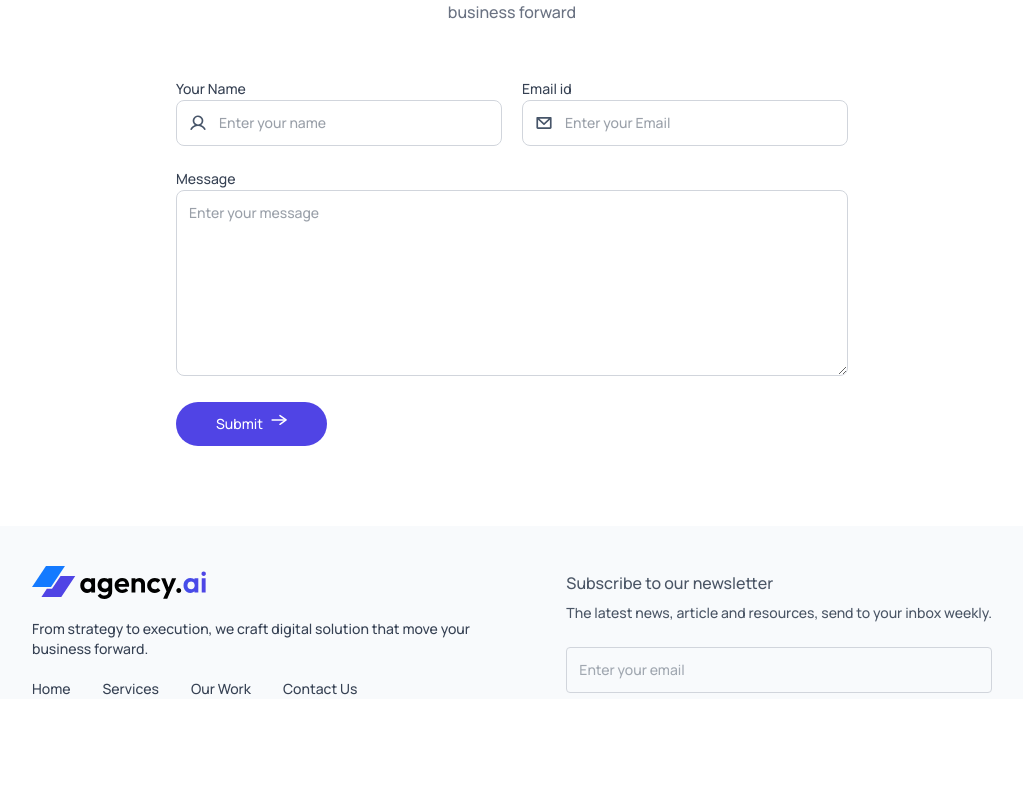
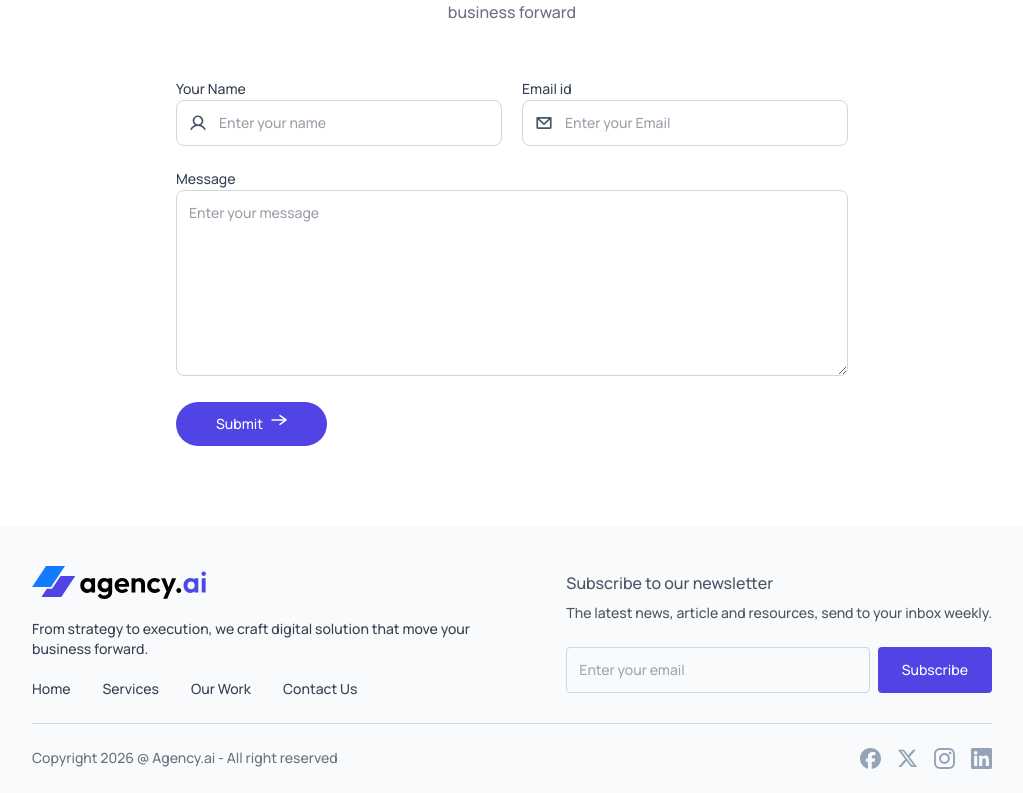
Before and after one commit to noman-web31/agency.ai, a React (Vite) app: page / in a window 1280 px wide. Shown: the part 3161-3954 px from the top of the page, without its empty margins (128-1151 px from the left). Before the commit the page ends 3860 px from the top, so only its background shows below. Built offline with nearby package versions, Linux system fonts and the light colour scheme.

Commit message:
footer made

```diff
--- a/src/components/Footer.jsx
+++ b/src/components/Footer.jsx
@@ -19,10 +19,24 @@ const Footer = () => {
 <div className='text-gray-600 '>
   <h3 className='font-semibold'>Subscribe to our newsletter</h3>
   <p className='text-sm mt-2 mb-6'>The latest news, article and resources, send to your inbox weekly.</p>
-  <div>
+  <div className='flex gap-2 text-sm'>
     <input type="email" name="" id="" placeholder='Enter your email' className='w-full p-3 text-sm outline-none rounded bg-transparent border border-gray-300'/>
+    <button className='bg-primary text-white rounded px-6'>Subscribe</button>
   </div>
 </div>
+</div>
+<hr className='border-gray-300 my-6' />
+
+{/* footer bottom */}
+
+<div className='pb-6 text-sm text-gray-500 flex justify-center sm:justify-between gap-4 flex-wrap'>
+  <p>Copyright 2026 @ Agency.ai - All right reserved</p>
+  <div className='flex items-center justify-between gap-4'>
+    <img src={assets.facebook_icon} alt="" />
+    <img src={assets.twitter_icon} alt="" />
+    <img src={assets.instagram_icon} alt="" />
+    <img src={assets.linkedin_icon} alt="" />
+  </div>
 </div>
 
     </div>
```
